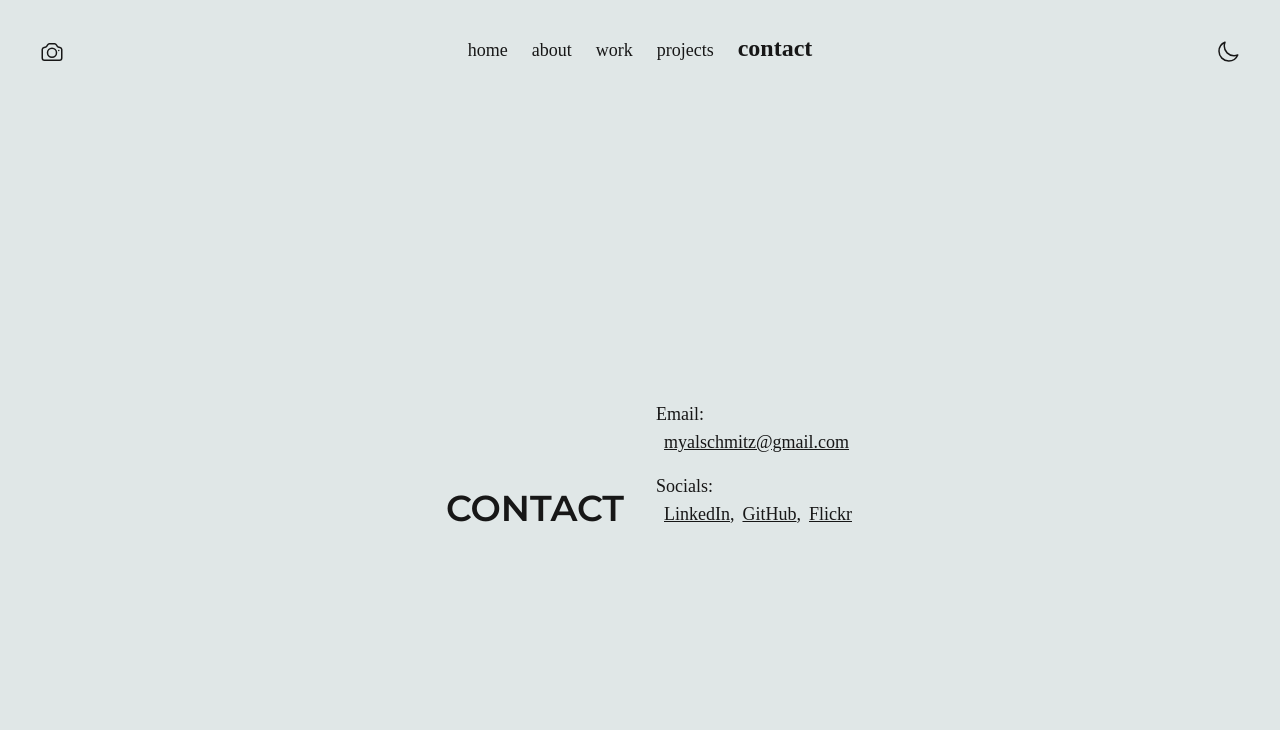
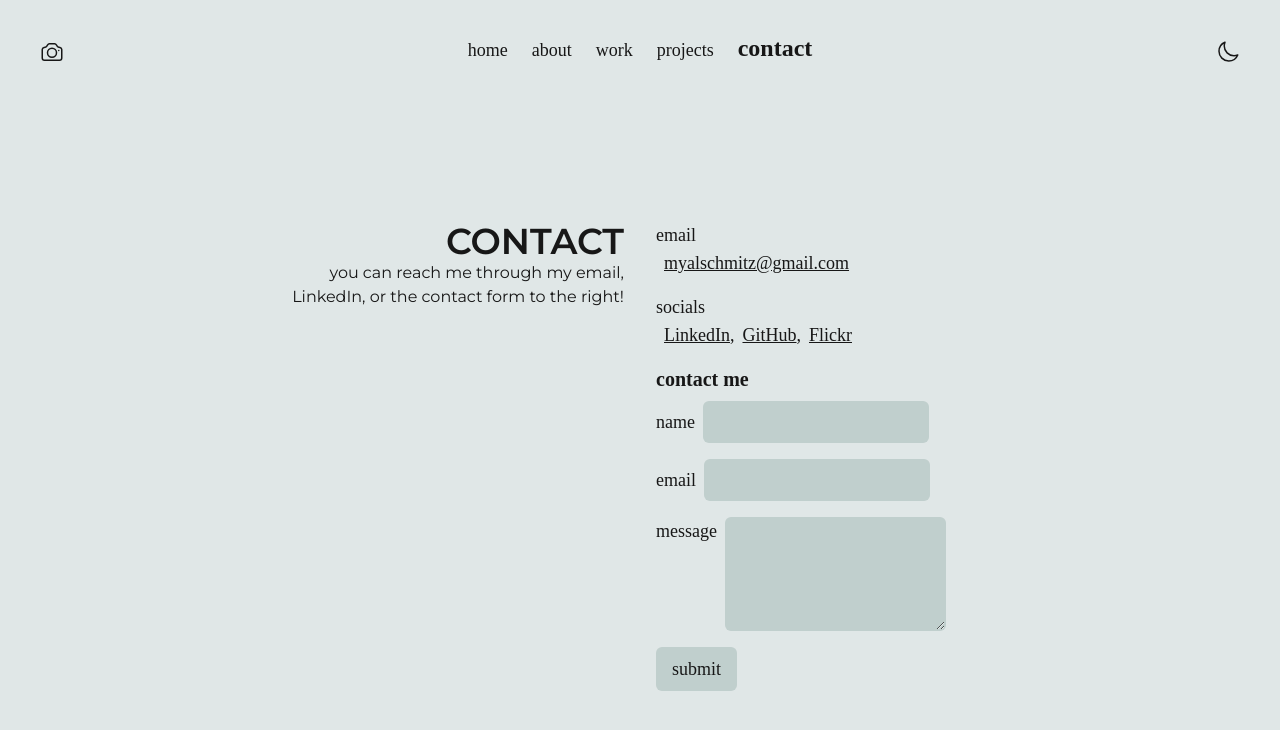
Before and after one commit to myaschmitz/myaschmitz.github.io, a Next.js app: page /contact in a window 1280 px wide. Shown: the top 730 px of the page. Built offline with nearby package versions, Linux system fonts and the light colour scheme; a web font is replaced by a local one.

Commit message:
add contact form

```diff
--- a/package.json
+++ b/package.json
@@ -15,6 +15,7 @@
     "react-dom": "19.2.3"
   },
   "devDependencies": {
+    "@tailwindcss/forms": "^0.5.11",
     "@tailwindcss/postcss": "^4",
     "eslint": "^9",
     "eslint-config-next": "16.1.1",
--- a/src/app/contact/page.js
+++ b/src/app/contact/page.js
@@ -1,3 +1,6 @@
+'use client'
+
+import ContactForm from "@/components/ContactForm"
 import Navigation from '@/components/Navigation'
 
 export default function Contact() {
@@ -7,19 +10,25 @@ export default function Contact() {
         <Navigation />
       </div>
       <div className="min-h-screen flex items-center justify-center">
-        <div className="grid grid-cols-2 gap-8">
-          <div className="text-right flex flex-col justify-end">
+        <div className="max-w-3xl mx-auto w-full">
+          <div className="grid grid-cols-2 gap-8">
+          <div className="text-right flex flex-col justify-start">
             <h2 className="text-4xl font-semibold">CONTACT</h2>
+            <div>you can reach me through my email, LinkedIn, or the contact form to the right!</div>
           </div>
           <div className="text-left text-lg font-[--font-playfair-display]">
-            <div className="mb-4">Email:<br />
+            <div className="mb-4">email<br />
               <a href="mailto:myalschmitz@gmail.com" className="ml-2 underline hover:font-bold">myalschmitz@gmail.com</a>
             </div>
-            <div>Socials:<br />
+            <div className="mb-4">
+              socials
+              <br />
               <a href="https://www.linkedin.com/in/mya-schmitz/" target="_blank" className="ml-2 underline hover:font-bold">LinkedIn</a>,
               <a href="https://github.com/myaschmitz" target="_blank" className="ml-2 underline hover:font-bold">GitHub</a>,
               <a href="https://flickr.com/people/197895414@N06/" target="_blank" className="ml-2 underline hover:font-bold">Flickr</a>
             </div>
+            <ContactForm />
+          </div>
           </div>
         </div>
       </div>
--- /dev/null
+++ b/src/components/ContactForm.js
@@ -0,0 +1,47 @@
+import { useState } from "react";
+
+
+export default function ContactForm() {
+  const [result, setResult] = useState("");
+
+  const onSubmit = async (event) => {
+    event.preventDefault();
+    const formData = new FormData(event.target);
+    formData.append("access_key", "76e6d316-aba0-421c-96fc-7820df1518d6");
+
+    const response = await fetch("https://api.web3forms.com/submit", {
+      method: "POST",
+      body: formData
+    });
+
+    const data = await response.json();
+    if (data.success) {
+      setResult("Success!");
+      event.target.reset();
+    } else {
+      setResult("Error");
+    }
+  };
+
+  return (
+    <div>
+      <div className="font-bold text-xl mb-2">contact me</div>
+      <form onSubmit={onSubmit} className="flex flex-col align-middle gap-4">
+        <div className="flex flex-row gap-2 items-center">
+          <label htmlFor="name">name</label>
+          <input type="text" name="name" className="form-input rounded-md border-transparent focus:ring-0" required/>
+        </div>
+        <div className="flex flex-row gap-2 items-center">
+          <label htmlFor="name">email</label>
+          <input type="text" name="email" className="form-input rounded-md border-transparent focus:ring-0" required/>
+        </div>
+        <div className="flex flex-row gap-2 items-start">
+          <label htmlFor="message">message</label>
+          <textarea name="message" rows={4} className="form-textarea rounded-md border-transparent focus:ring-0" required></textarea>
+        </div>
+        <button type="submit" className="rounded-md px-4 py-2 dark:bg-cape-cod-900 hover:bg-cape-cod-300 dark:hover:bg-cape-cod-800 bg-cape-cod-200 transition-colors cursor-pointer w-min">submit</button>
+        <p>{result}</p>
+      </form>
+    </div>
+    );
+}
--- a/src/components/ThemeToggle.js
+++ b/src/components/ThemeToggle.js
@@ -17,7 +17,12 @@ export default function ThemeToggle() {
   const toggleTheme = () => {
     const newIsDark = !isDark
     setIsDark(newIsDark)
-    localStorage.setItem('darkMode', newIsDark.toString())
+
+    try {
+      localStorage.setItem('darkMode', newIsDark.toString())
+    } catch (e) {
+      // Handle potential localStorage errors silently
+    }
 
     if (newIsDark) {
       document.documentElement.classList.add('dark')
```
Also changed, not shown: 1 other file (tests, documents, lock files or other folders).
